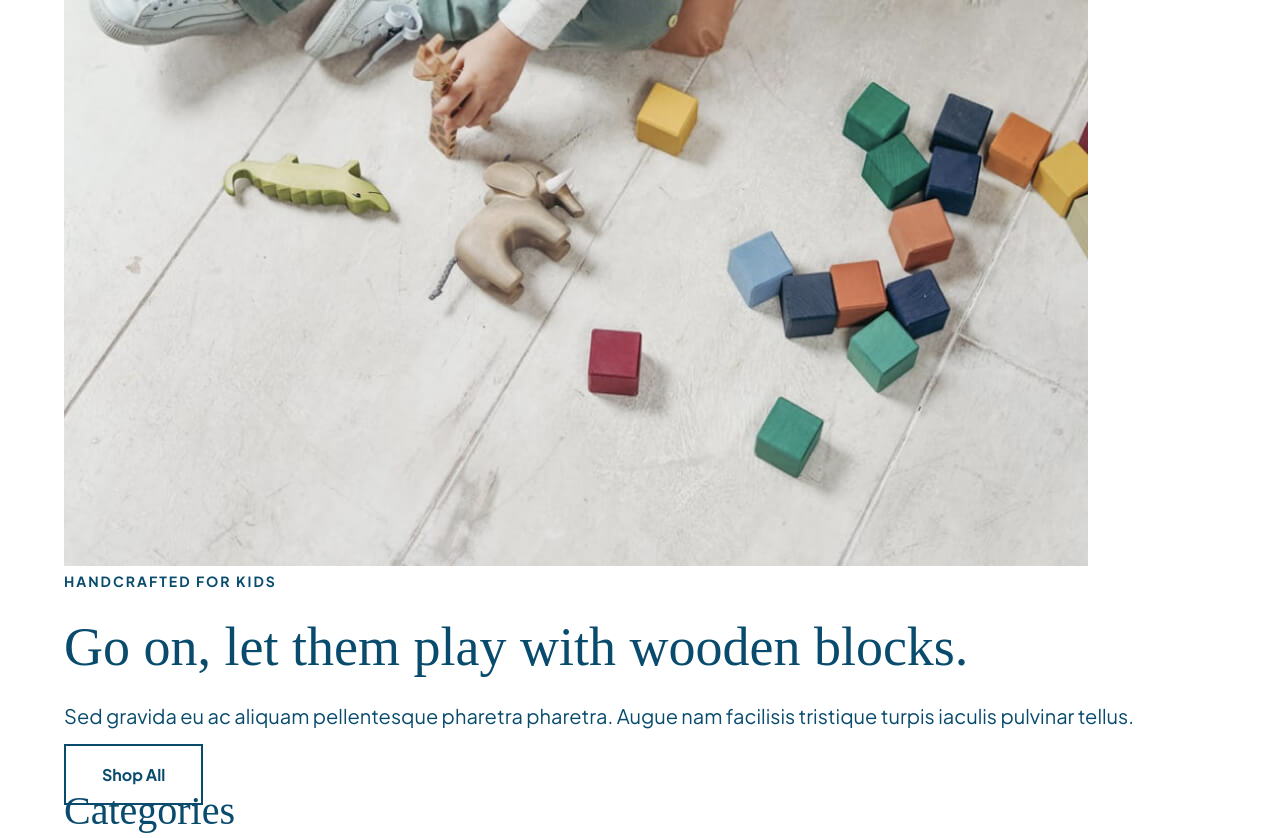
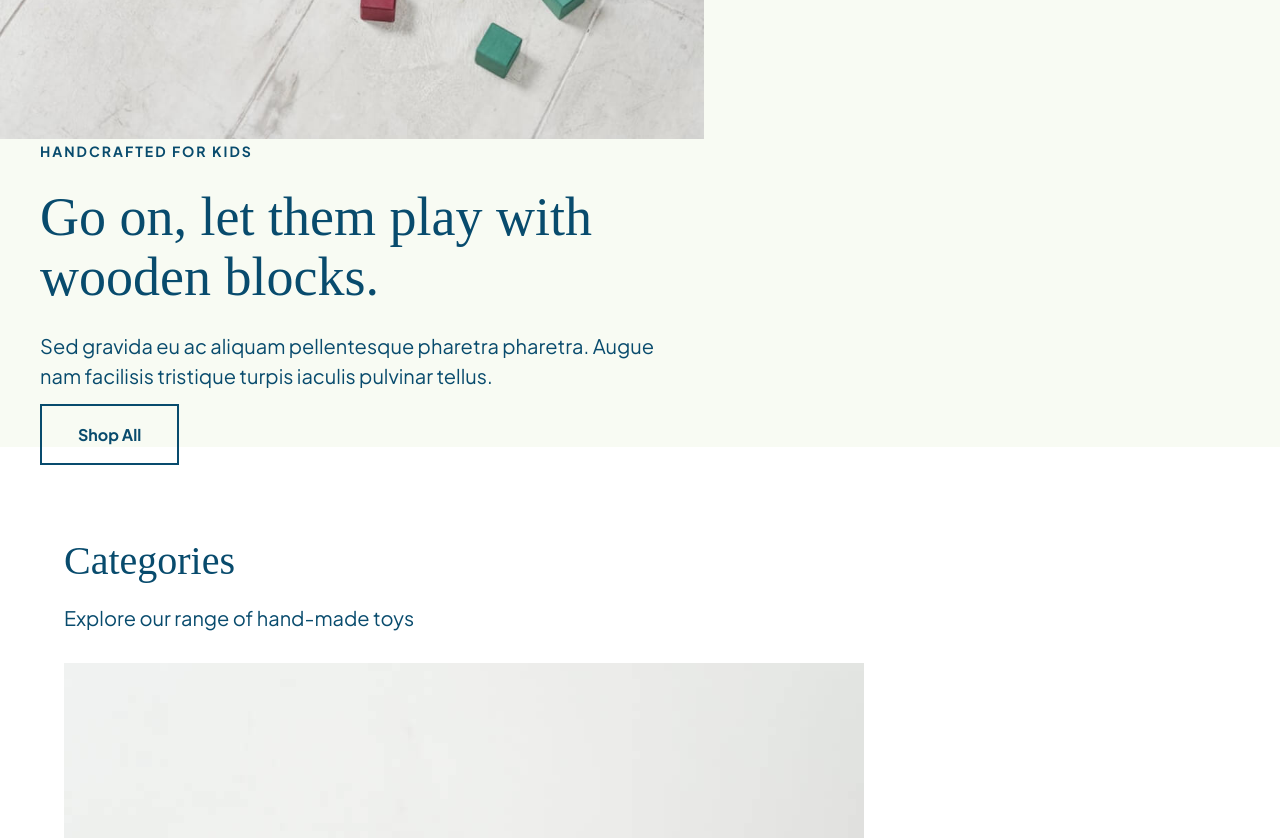
Before and after one commit to Justinng26/ecommerce-store, a plain HTML site: page index.html in a window 1280 px wide. Shown: the part 800-1638 px from the top of the page. Drawn offline with Linux system fonts and the light colour scheme; files whose address does not match are found by name; a web font is replaced by a local one.

Commit message:
added header styles

```diff
--- a/index.html
+++ b/index.html
@@ -69,18 +69,18 @@
 
 	<header>
 		<!-- img Container -->
-		<div class="headerImgContainer wrapper">
+		<div class="headerImgContainer">
 			<img src="./assets/header-image.jpg" alt="toddler playing with colourful wooden stacking blocks on the floor">
 		</div>
 		<!-- text Container -->
-		<div class="wrapper">
+
 			<div class="headerContentContainer">
 				<h5>Handcrafted for Kids</h5>
 				<h3>Go on, let them play with wooden blocks.</h3>
 				<p>Sed gravida eu ac aliquam pellentesque pharetra pharetra. Augue nam facilisis tristique turpis iaculis pulvinar tellus.</p>
 				<a href="#" class="button">Shop All</a>
 			</div>  <!-- end .headerContentContainer -->
-		</div>  <!-- end. wrapper -->
+
 	</header>
 
 	<!-- main section -->
--- a/styles/sass/partials/_global.scss
+++ b/styles/sass/partials/_global.scss
@@ -81,4 +81,10 @@ button {
               color: variables.$solidWhite;
           }
       }
+
   }
+
+  img{
+    max-width: 100%;
+    display: block;
+  }
--- /dev/null
+++ b/styles/sass/partials/_header.scss
@@ -0,0 +1,18 @@
+@use "./variables";
+
+header{
+    background: variables.$tertiary ;
+    margin-bottom: 90px;
+    display: flex;
+    align-items: center;
+    flex-wrap: wrap;
+    .headerImgContainer {
+        width:55%;
+    }
+
+    .headerContentContainer {
+        width: 55%;
+        padding: 0 40px;
+    }
+
+}
--- a/styles/sass/styles.scss
+++ b/styles/sass/styles.scss
@@ -3,6 +3,8 @@
 @use "./partials/typography";
 @use "./partials/global";
 @use "./partials/nav";
+@use "./partials/header";
+
 
 // COLOURS:
 // primary text (blue): #084b6d;
```
Also changed, not shown: styles/styles.css.
